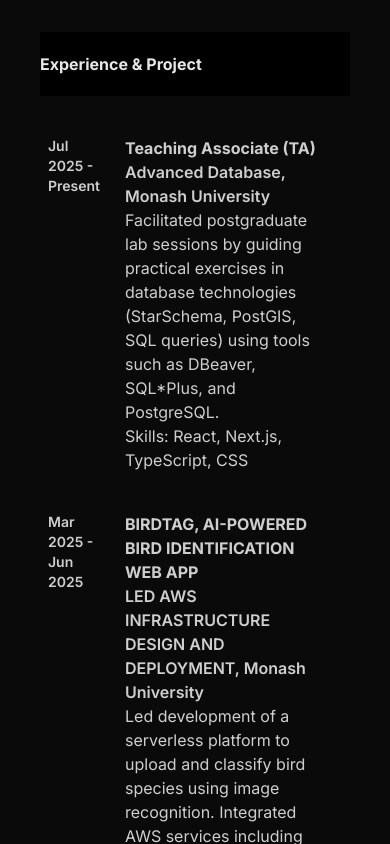
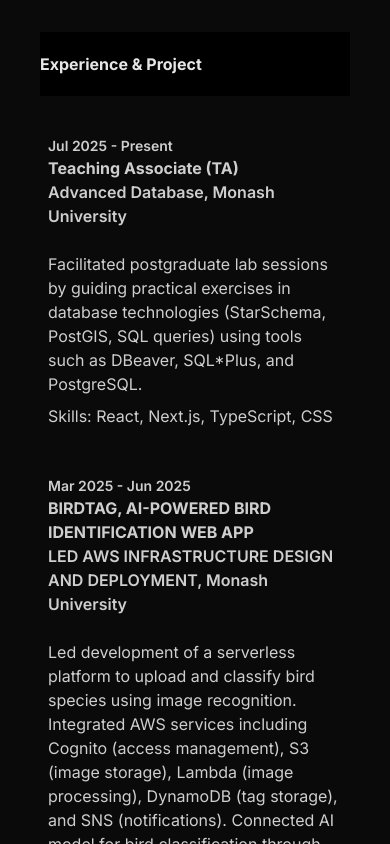
Before and after one commit to ellielok/www.ellielok.com, a Next.js app: page / in a window 390 px wide. Shown: the part 1040-1884 px from the top of the page. Built offline with nearby package versions, Linux system fonts and the light colour scheme.

Commit message:
Update structure of project cards

```diff
--- a/component/project-card.tsx
+++ b/component/project-card.tsx
@@ -15,13 +15,13 @@
     description,
     skills
 }: ProjectCardProps){
-    return(<div className="flex m-2 flex-row my-10">
-          <div className="basis-1/4 text-sm font-semibold ">{timeRange}</div>
-          <div className='px-5 basis-3/3 '>
-            <div className="font-bold text-white/590">{project}</div>
-            <div className="font-semibold"> {position}, {company} </div>
+    return(<div className="md:flex m-2 flex-row my-10">
+          <div className="basis-1/4 text-sm font-semibold">{timeRange}</div>
+          <div className='md:px-5 basis-3/3'>
+            <div className="font-bold text-white/590 ">{project}</div>
+            <div className="font-semibold pb-6"> {position}, {company} </div>
             <div className="font-base"> {description} </div>
-            {skills && <div className="font-base">Skills: {skills}</div>}
+            {skills && <div className="font-base py-2">Skills: {skills}</div>}
           </div>
         </div>);
 }
```
